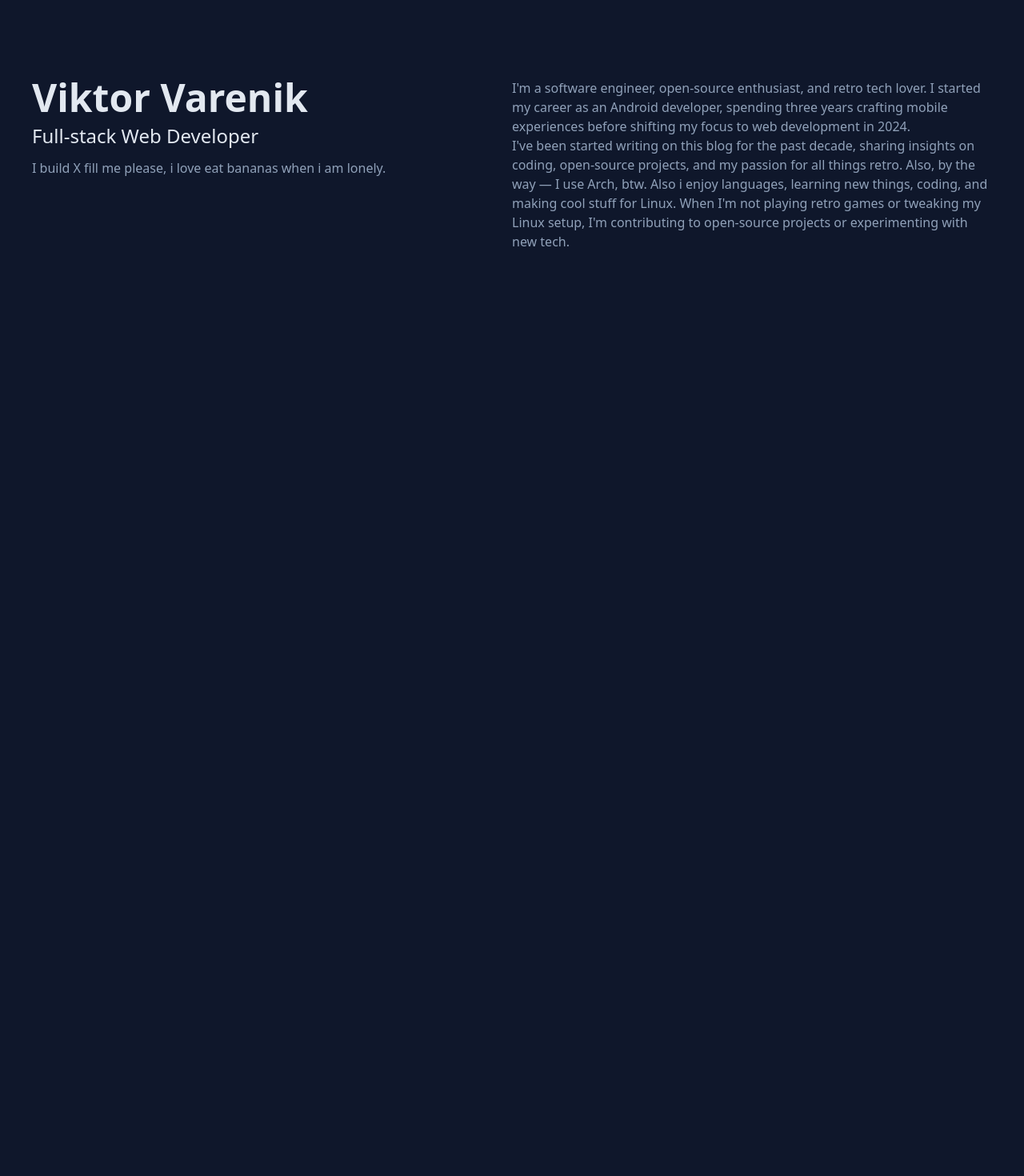
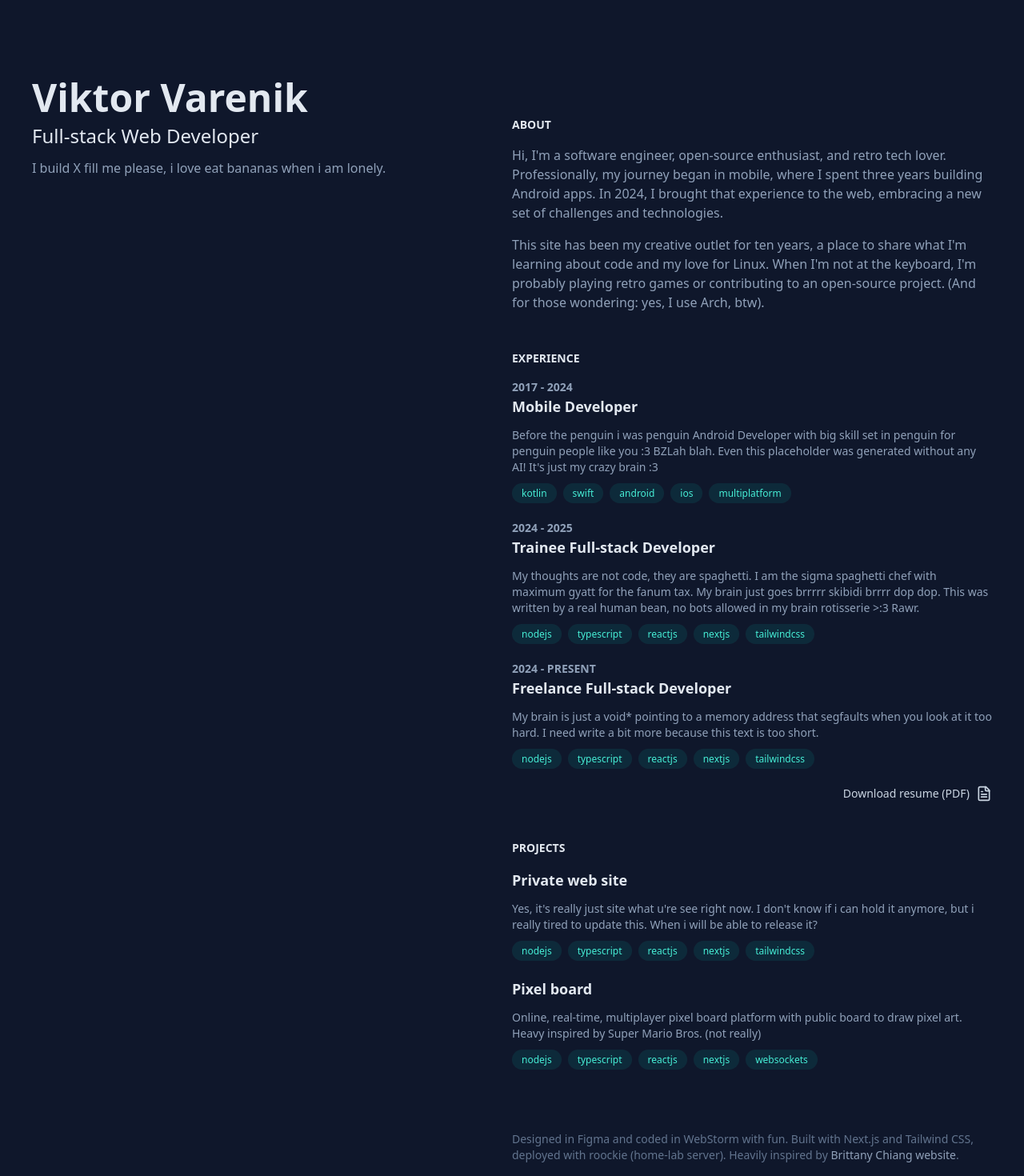
Before and after one commit to kotleni/kotleni.github.io, a Next.js app: page / in a window 1280 px wide. Shown: the part 30-1500 px from the top of the page at 80% size. Before the commit the page ends 800 px from the top, so only its background shows below. Built offline with nearby package versions, Linux system fonts and the light colour scheme.

Commit message:
feat: impl base website

```diff
--- a/src/app/page.tsx
+++ b/src/app/page.tsx
@@ -1,4 +1,5 @@
 import Link from 'next/link';
+import {FileText} from 'lucide-react';
 
 function LeftSide() {
     return (
@@ -19,23 +20,196 @@ function LeftSide() {
     );
 }
 
+interface StickyHeaderProps {
+    title: string;
+}
+
+function StickyHeader(props: StickyHeaderProps) {
+    return (
+        <div className="max-md:sticky max-md:top-0 max-md:backdrop-blur mt-8 py-4">
+            <h2 className="text-sm font-bold uppercase text-slate-200">
+                {props.title}
+            </h2>
+        </div>
+    );
+}
+
+function AboutPart() {
+    return (
+        <>
+            <StickyHeader title="About" />
+            <p className="mb-4">
+                Hi, I'm a software engineer, open-source enthusiast, and retro
+                tech lover. Professionally, my journey began in mobile, where I
+                spent three years building Android apps. In 2024, I brought that
+                experience to the web, embracing a new set of challenges and
+                technologies.
+            </p>
+            <p className="mb-4">
+                This site has been my creative outlet for ten years, a place to
+                share what I'm learning about code and my love for Linux. When
+                I'm not at the keyboard, I'm probably playing retro games or
+                contributing to an open-source project. (And for those
+                wondering: yes, I use Arch, btw).
+            </p>
+        </>
+    );
+}
+
+interface ExperienceCardProps {
+    title: string;
+    description: string;
+    startDate: string;
+    endDate: string;
+    tags: string[];
+}
+
+function ExperienceCard(props: ExperienceCardProps) {
+    return (
+        <div className="mb-6">
+            <p className="text-sm font-bold">
+                {props.startDate} - {props.endDate}
+            </p>
+            <h3 className="text-lg font-bold text-slate-200">{props.title}</h3>
+            <p className="text-sm mt-3">{props.description}</p>
+            <p className="text-sm my-3">
+                {props.tags.map(tag => (
+                    <span
+                        className="text-xs font-medium mr-2 px-3 py-1 bg-teal-400/10 text-teal-300 rounded-full"
+                        key={tag}
+                    >
+                        {tag}
+                    </span>
+                ))}
+            </p>
+        </div>
+    );
+}
+
+interface ProjectCardProps {
+    title: string;
+    description: string;
+    githubUrl: string;
+    tags: string[];
+}
+
+function ProjectCard(props: ProjectCardProps) {
+    return (
+        <div className="mb-6">
+            <h3 className="text-lg font-bold text-slate-200">{props.title}</h3>
+            <p className="text-sm mt-3">{props.description}</p>
+            <p className="text-sm my-3">
+                {props.tags.map(tag => (
+                    <span
+                        className="text-xs font-medium mr-2 px-3 py-1 bg-teal-400/10 text-teal-300 rounded-full"
+                        key={tag}
+                    >
+                        {tag}
+                    </span>
+                ))}
+            </p>
+        </div>
+    );
+}
+
+function ExperiencePart() {
+    return (
+        <>
+            <StickyHeader title="Experience" />
+            <ExperienceCard
+                title="Mobile Developer"
+                description="Before the penguin i was penguin Android Developer with big skill set in penguin for penguin people like you :3 BZLah blah. Even this placeholder was generated without any AI! It's just my crazy brain :3"
+                startDate="2017"
+                endDate="2024"
+                tags={['kotlin', 'swift', 'android', 'ios', 'multiplatform']}
+            />
+            <ExperienceCard
+                title="Trainee Full-stack Developer"
+                description="My thoughts are not code, they are spaghetti. I am the sigma spaghetti chef with maximum gyatt for the fanum tax. My brain just goes brrrrr skibidi brrrr dop dop. This was written by a real human bean, no bots allowed in my brain rotisserie >:3 Rawr."
+                startDate="2024"
+                endDate="2025"
+                tags={[
+                    'nodejs',
+                    'typescript',
+                    'reactjs',
+                    'nextjs',
+                    'tailwindcss',
+                ]}
+            />
+            <ExperienceCard
+                title="Freelance Full-stack Developer"
+                description="My brain is just a void* pointing to a memory address that segfaults when you look at it too hard. I need write a bit more because this text is too short."
+                startDate="2024"
+                endDate="PRESENT"
+                tags={[
+                    'nodejs',
+                    'typescript',
+                    'reactjs',
+                    'nextjs',
+                    'tailwindcss',
+                ]}
+            />
+            <a
+                href="/"
+                className="flex flex-row justify-end gap-2 text-slate-300"
+            >
+                <p className="text-sm">Download resume (PDF)</p>
+                <FileText className="size-5" />
+            </a>
+        </>
+    );
+}
+
+function ProgectsPart() {
+    return (
+        <>
+            <StickyHeader title="Projects" />
+            <ProjectCard
+                title="Private web site"
+                description="Yes, it's really just site what u're see right now. I don't know if i can hold it anymore, but i really tired to update this. When i will be able to release it?"
+                githubUrl="https://github.com/kotleni/kotleni.github.io"
+                tags={[
+                    'nodejs',
+                    'typescript',
+                    'reactjs',
+                    'nextjs',
+                    'tailwindcss',
+                ]}
+            />
+            <ProjectCard
+                title="Pixel board"
+                description="Online, real-time, multiplayer pixel board platform with public board to draw pixel art. Heavy inspired by Super Mario Bros. (not really)"
+                githubUrl="https://github.com/kotleni/"
+                tags={[
+                    'nodejs',
+                    'typescript',
+                    'reactjs',
+                    'nextjs',
+                    'websockets',
+                ]}
+            />
+        </>
+    );
+}
+
 function RightSide() {
     return (
-        <div className="w-full md:h-full pt-24">
-            <p>
-                I'm a software engineer, open-source enthusiast, and retro tech
-                lover. I started my career as an Android developer, spending
-                three years crafting mobile experiences before shifting my focus
-                to web development in 2024.
-            </p>
-            <p>
-                I've been started writing on this blog for the past decade,
-                sharing insights on coding, open-source projects, and my passion
-                for all things retro. Also, by the way — I use Arch, btw. Also i
-                enjoy languages, learning new things, coding, and making cool
-                stuff for Linux. When I'm not playing retro games or tweaking my
-                Linux setup, I'm contributing to open-source projects or
-                experimenting with new tech.
+        <div className="w-full md:h-full pt-16 md:pt-24">
+            <AboutPart />
+            <ExperiencePart />
+            <ProgectsPart />
+
+            <p className="mt-16 py-4 text-sm text-slate-500">
+                Designed in Figma and coded in WebStorm with fun. Built with
+                Next.js and Tailwind CSS, deployed with roockie (home-lab
+                server). Heavily inspired by{' '}
+                <Link
+                    href="https://brittanychiang.com/"
+                    className="font-medium text-slate-400 hover:text-teal-300"
+                >
+                    Brittany Chiang website
+                </Link>
+                .
             </p>
         </div>
     );
```
